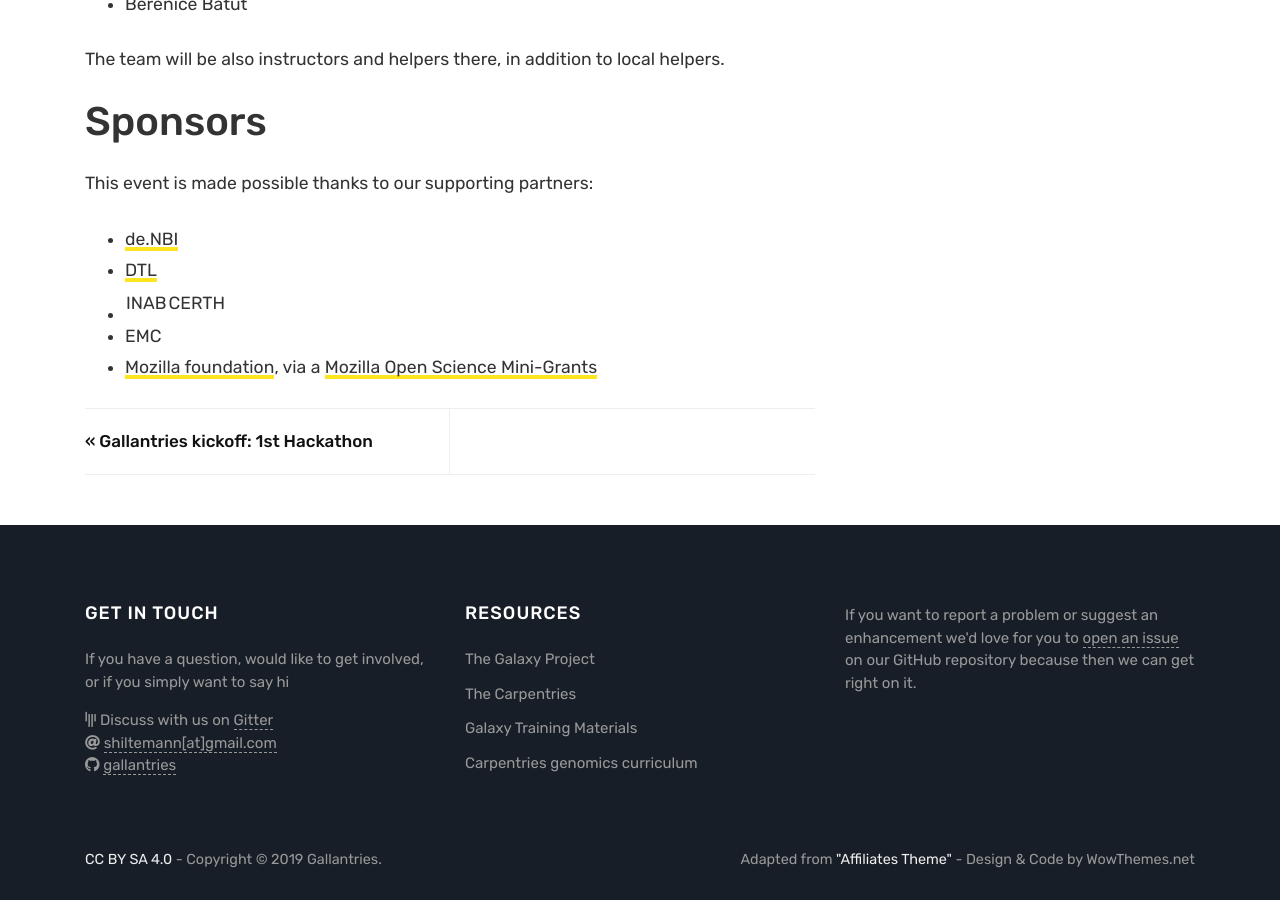
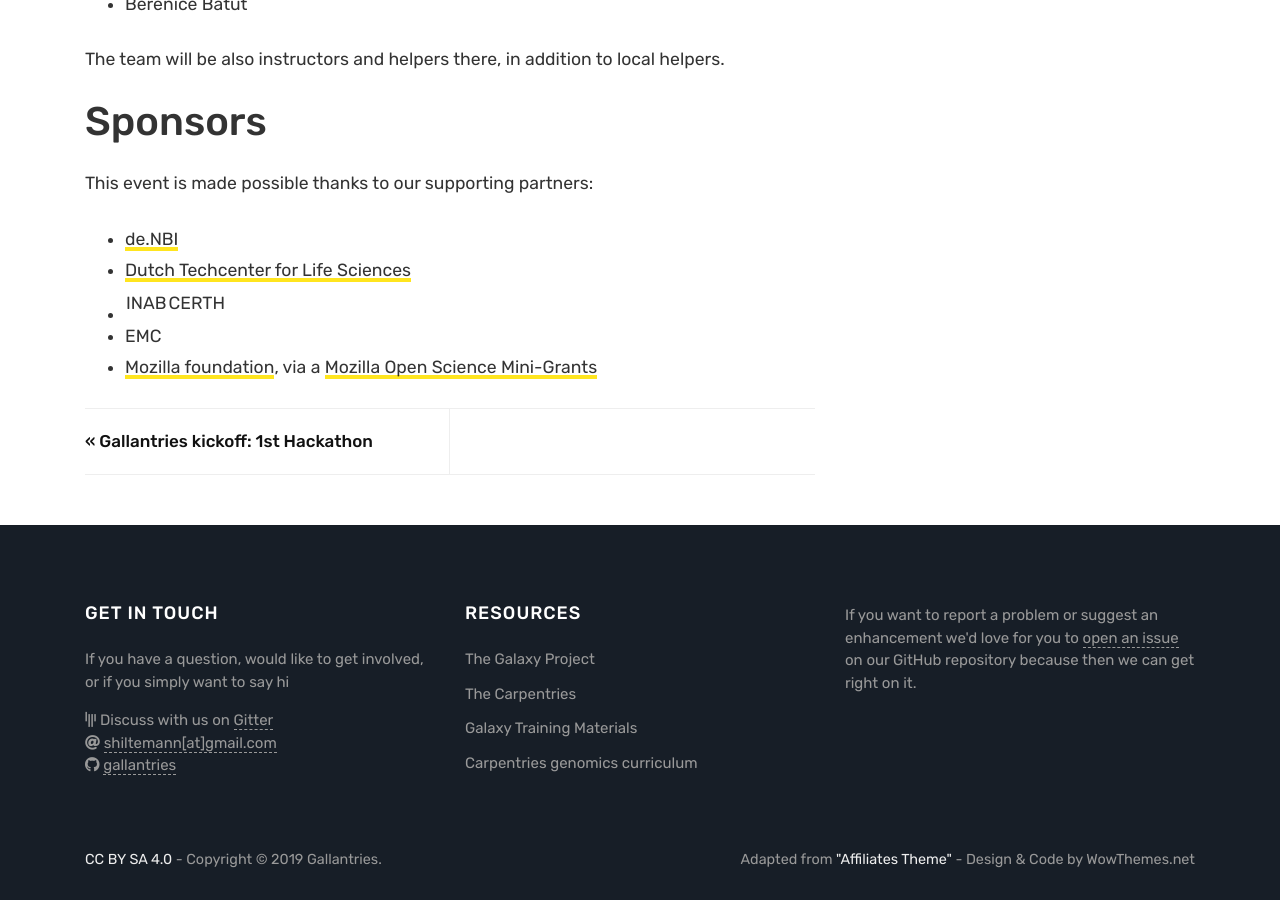
Before and after one commit to gallantries/gallantries.github.io, a Jekyll site: the page built from _events/2019-03-25-first-galantries-workshop.md, in a window 1280 px wide and 900 px high, scrolled down 4039 px. Built offline with Jekyll 4.4.1, drawn with Linux system fonts in a browser that asks for light colours; nearby versions of some CDN libraries.

Commit message:
Update _events/2019-03-25-first-galantries-workshop.md
Co-Authored-By: bebatut <berenice.batut@gmail.com>

```diff
--- a/_events/2019-03-25-first-galantries-workshop.md
+++ b/_events/2019-03-25-first-galantries-workshop.md
@@ -133,7 +133,7 @@ The team will be also instructors and helpers there, in addition to local helper
 This event is made possible thanks to our supporting partners:
 
 - [de.NBI](https://www.denbi.de/)
-- [DTL](https://www.dtls.nl/)
+- [Dutch Techcenter for Life Sciences](https://www.dtls.nl/)
 - INAB|CERTH
 - EMC
 - [Mozilla foundation](https://foundation.mozilla.org/en/), via a [Mozilla Open Science Mini-Grants](https://foundation.mozilla.org/en/awards/)
```
